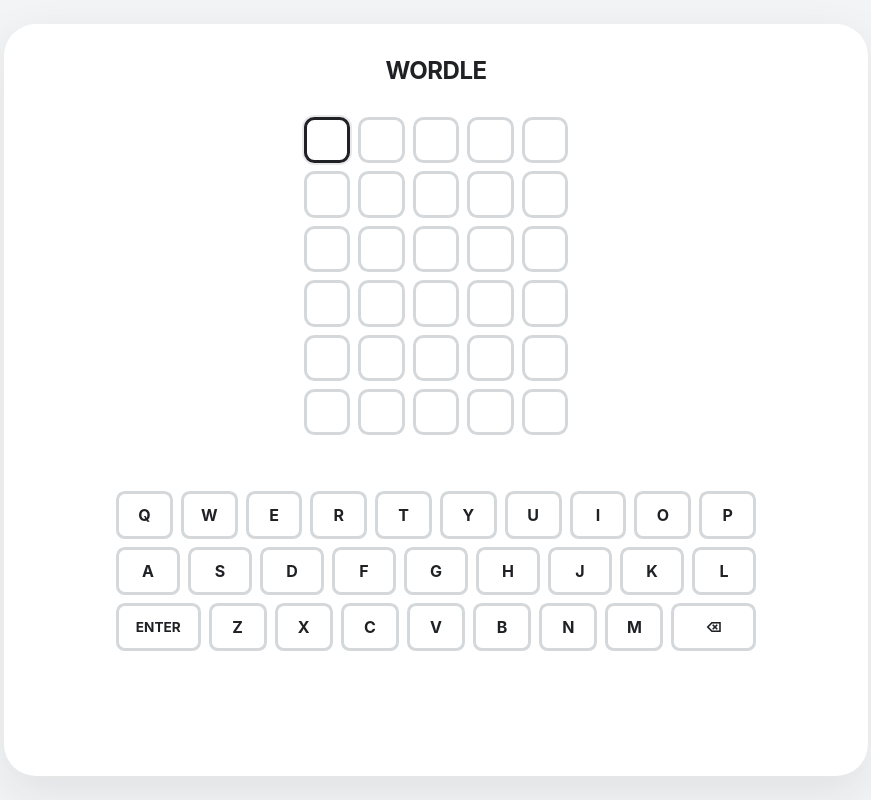
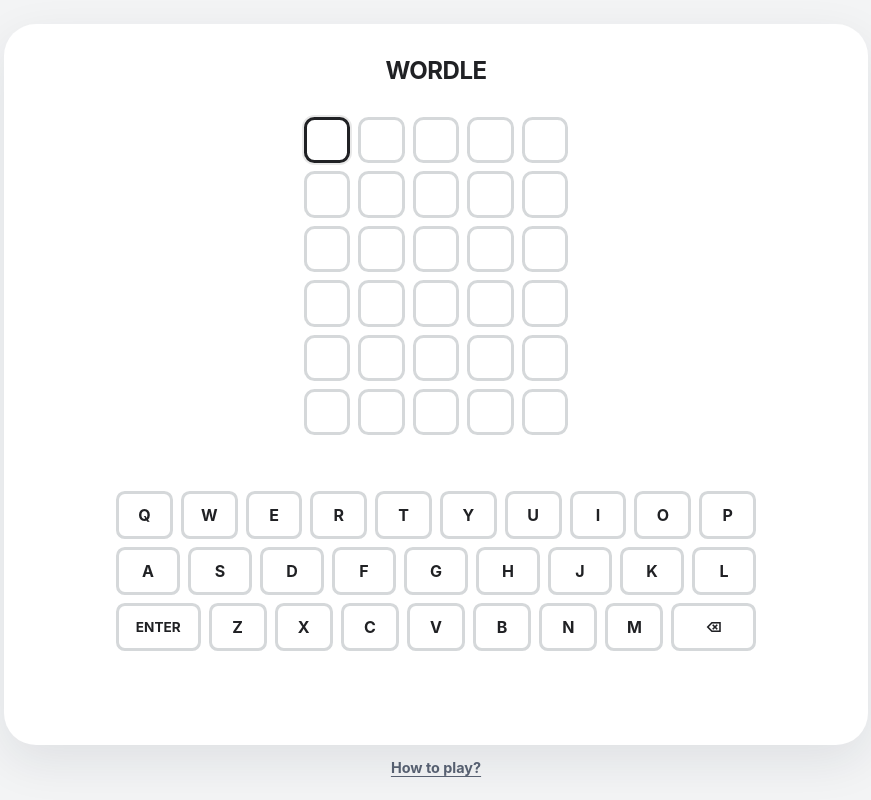
Before and after one commit to meshal-leem/wordle-mvp, a React (Vite) app: page / in a window 1280 px wide. Shown: the whole page, without its empty margins (204-1075 px from the left). Built offline with nearby package versions, Linux system fonts and the light colour scheme.

Commit message:
Add how-to-play video link

```diff
--- a/src/App.tsx
+++ b/src/App.tsx
@@ -18,6 +18,7 @@
 
   return (
     <div className="app">
+      <div className="game-shell">
         <main className="game">
           <header className="header">
             <h1>Wordle</h1>
@@ -47,6 +48,17 @@
           />
         </main>
 
+        <a
+          aria-label="How to play? Opens a YouTube video in a new tab"
+          className="how-to-play"
+          href="https://www.youtube.com/watch?v=lv4Zg-209MY&autoplay=1"
+          rel="noopener noreferrer"
+          target="_blank"
+        >
+          How to play?
+        </a>
+      </div>
+
       {status !== "playing" && (
         <GameOverModal
           message={message}
--- a/src/styles.css
+++ b/src/styles.css
@@ -32,11 +32,20 @@
   place-items: center;
 }
 
+.game-shell {
+  display: flex;
+  width: min(100%, 54rem);
+  height: min(68rem, calc(100dvh - clamp(2rem, 6dvh, 4rem)));
+  min-height: 0;
+  align-items: center;
+  flex-direction: column;
+  gap: 0.85rem;
+}
+
 .game {
   position: relative;
   display: flex;
-  width: min(100%, 54rem);
-  height: min(66rem, calc(100dvh - clamp(2rem, 6dvh, 4rem)));
+  width: 100%;
   min-height: 0;
   padding: clamp(1.25rem, 4dvh, 4rem) clamp(1rem, 6vw, 4rem);
   overflow: hidden;
@@ -45,6 +54,26 @@
   box-shadow: 0 1rem 3rem rgb(23 32 51 / 9%);
   flex-direction: column;
   align-items: center;
+  flex: 1;
+}
+
+.how-to-play {
+  color: #596273;
+  font-size: 0.9rem;
+  font-weight: 650;
+  text-decoration-line: underline;
+  text-decoration-thickness: 1px;
+  text-underline-offset: 0.2rem;
+}
+
+.how-to-play:hover {
+  color: #3f713b;
+}
+
+.how-to-play:focus-visible {
+  border-radius: 0.2rem;
+  outline: 3px solid #1d4ed8;
+  outline-offset: 3px;
 }
 
 .header {
@@ -292,12 +321,21 @@
     place-items: start center;
   }
 
+  .game-shell {
+    width: 100%;
+    height: 100dvh;
+    gap: 0;
+  }
+
   .game {
     width: 100%;
-    height: 100dvh;
     padding: clamp(0.65rem, 2dvh, 1.25rem) 0.5rem;
     border-radius: 0;
     box-shadow: none;
+  }
+
+  .how-to-play {
+    padding: 0.65rem;
   }
 
   .give-up {
```
Lines whose indentation alone changed are shown as unchanged.
